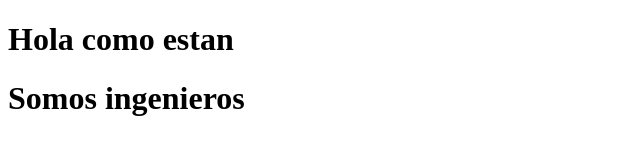
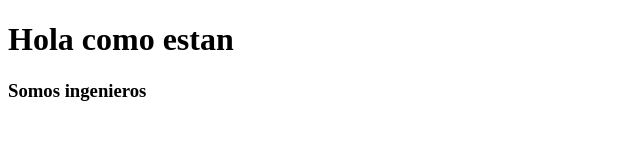
Before and after one commit to Labcet/Github-Workflow, a plain HTML site: page saludo.html in a window 1280 px wide. Shown: the whole page, without its empty margins (0-640 px from the left). Drawn offline with Linux system fonts and the light colour scheme.

Commit message:
cambie h3

```diff
--- a/saludo.html
+++ b/saludo.html
@@ -8,7 +8,7 @@
 </head>
 <body>
     <h1>Hola como estan</h1>
-    <h1>Somos ingenieros</h1>
+    <h3>Somos ingenieros</h3>
 
 </body>
 </html>
```
